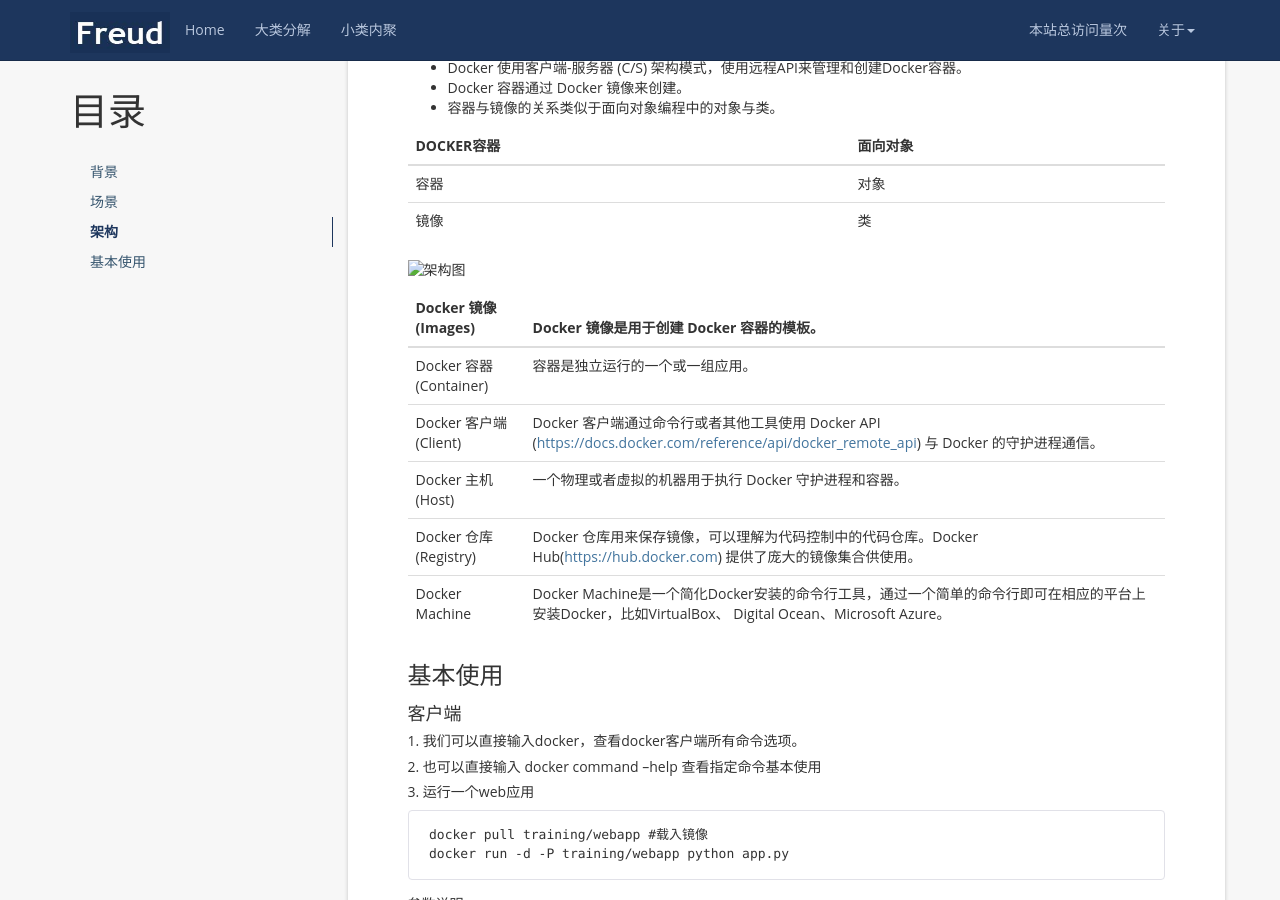
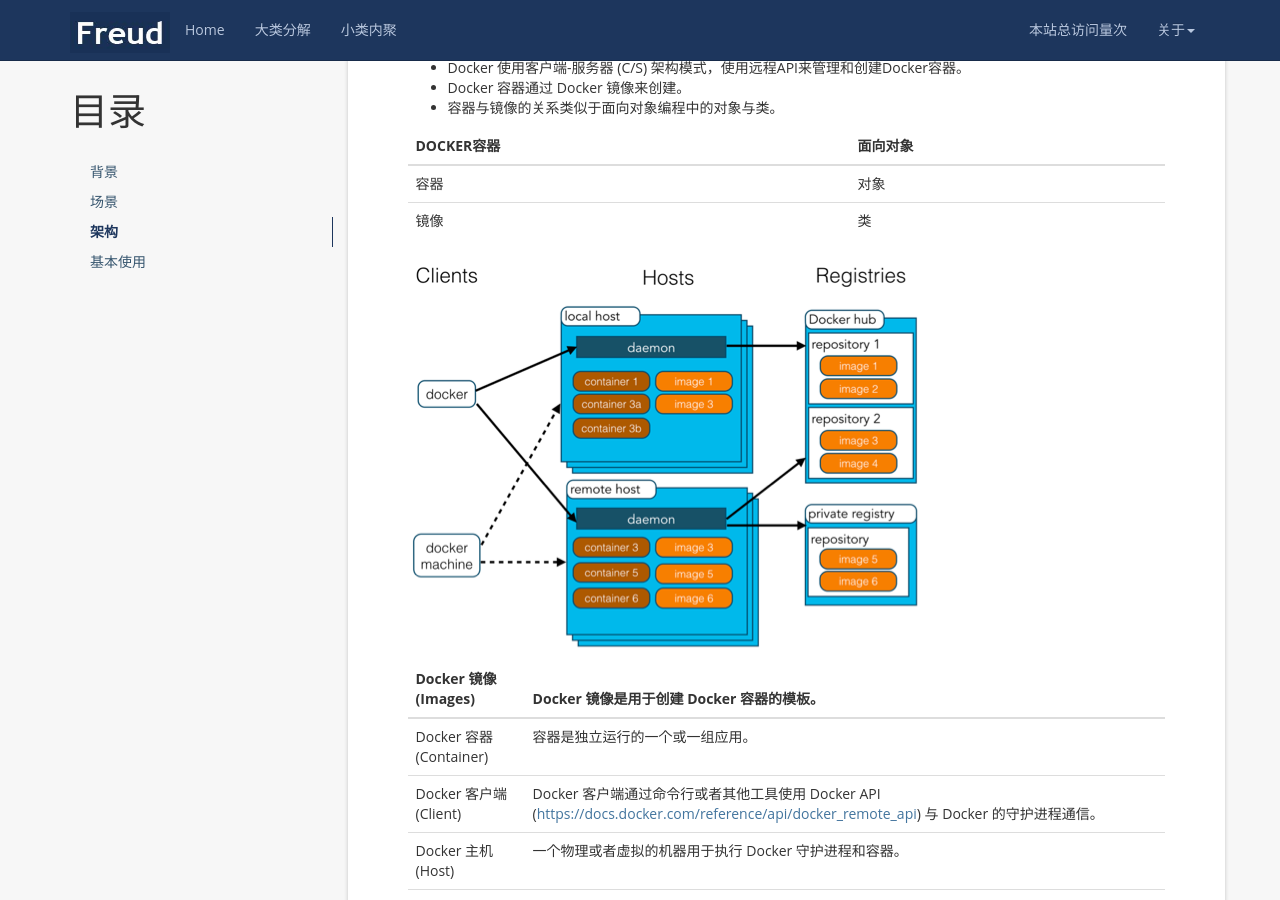
Before and after one commit to eatMelon-Masses/eatMelon-Masses.github.io, a Jekyll site: the page built from _posts/docker/_0001/2019-10-20-docker容器基本使用.md, in a window 1280 px wide and 900 px high, scrolled down 721 px. Built offline with Jekyll 4.4.1, drawn with Linux system fonts in a browser that asks for light colours; nearby versions of some CDN libraries; a script that is not in the unit is left out; comment, search, counter and statistics services are not loaded.

Commit message:
feat: 修改图片无法显示问题

```diff
--- a/_config.yml
+++ b/_config.yml
@@ -23,6 +23,3 @@ github_username: eatMelon-Masses
 markdown: kramdown
 
 baidu_analysis:
-
-
-theme: jekyll-theme-cayman
--- a/_posts/docker/_0001/2019-10-20-docker容器基本使用.md
+++ b/_posts/docker/_0001/2019-10-20-docker容器基本使用.md
@@ -30,7 +30,7 @@ Docker 是一个[开源](https://baike.baidu.com/item/%E5%BC%80%E6%BA%90/246339)
 | 容器        | 对象       |
 | 镜像        |类          |
 
-![架构图](./images/_0001_1.png)
+![架构图](/styles\images\0001\001.png)
 
 | Docker 镜像(Images)    | Docker 镜像是用于创建 Docker 容器的模板。                    |
 | ---------------------- | ------------------------------------------------------------ |
```
Also changed, not shown: _posts/docker/_0001/images/_0001_1.png (deleted).
